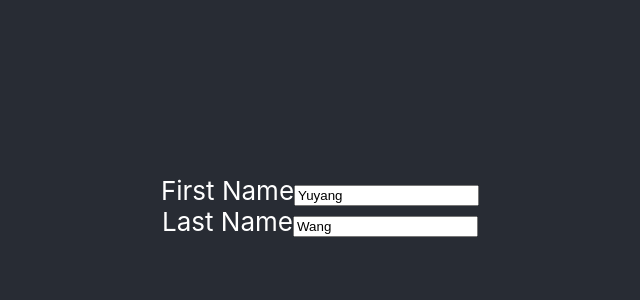
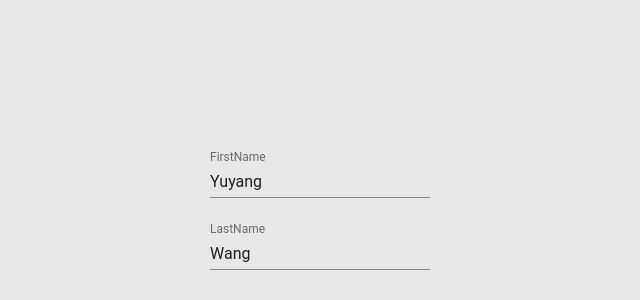
Before and after one commit to punkfans/ReactConfDemo, a React (Create React App) app: page / in a window 1280 px wide. Shown: the part 194-494 px from the top of the page, without its empty margins (320-960 px from the left). Built offline with nearby package versions, Linux system fonts and the light colour scheme.

Commit message:
put the box in middle

```diff
--- a/public/index.html
+++ b/public/index.html
@@ -1,40 +1,14 @@
 <!DOCTYPE html>
-<html lang="en">
+<html lang="en" style="height: 100%">
   <head>
     <meta charset="utf-8">
     <link rel="shortcut icon" href="%PUBLIC_URL%/favicon.ico">
     <meta name="viewport" content="width=device-width, initial-scale=1, shrink-to-fit=no">
     <meta name="theme-color" content="#000000">
-    <!--
-      manifest.json provides metadata used when your web app is added to the
-      homescreen on Android. See https://developers.google.com/web/fundamentals/web-app-manifest/
-    -->
     <link rel="manifest" href="%PUBLIC_URL%/manifest.json">
-    <!--
-      Notice the use of %PUBLIC_URL% in the tags above.
-      It will be replaced with the URL of the `public` folder during the build.
-      Only files inside the `public` folder can be referenced from the HTML.
-
-      Unlike "/favicon.ico" or "favicon.ico", "%PUBLIC_URL%/favicon.ico" will
-      work correctly both with client-side routing and a non-root public URL.
-      Learn how to configure a non-root public URL by running `npm run build`.
-    -->
-    <title>React App</title>
+    <title>React Demo</title>
   </head>
-  <body>
-    <noscript>
-      You need to enable JavaScript to run this app.
-    </noscript>
-    <div id="root"></div>
-    <!--
-      This HTML file is a template.
-      If you open it directly in the browser, you will see an empty page.
-
-      You can add webfonts, meta tags, or analytics to this file.
-      The build step will place the bundled scripts into the <body> tag.
-
-      To begin the development, run `npm start` or `yarn start`.
-      To create a production bundle, use `npm run build` or `yarn build`.
-    -->
+  <body style="height: 100%; background-color: rgb(231, 231, 231);">
+    <div id="root" style="height: 100%"></div>
   </body>
 </html>
--- a/src/App.css
+++ b/src/App.css
@@ -1,21 +1,5 @@
-.App {
-  text-align: center;
-}
-
-.App-logo {
-  animation: App-logo-spin infinite 20s linear;
-  height: 40vmin;
-}
-
-.App-header {
-  background-color: #282c34;
-  min-height: 100vh;
-  display: flex;
-  flex-direction: column;
-  align-items: center;
-  justify-content: center;
-  font-size: calc(10px + 2vmin);
-  color: white;
+.appContainer {
+  height: 100%;
 }
 
 .App-link {
--- a/src/App.js
+++ b/src/App.js
@@ -5,10 +5,8 @@ import Demo from './demo'
 class App extends Component {
   render() {
     return (
-      <div className="App">
-        <header className="App-header">
-          <Demo />
-        </header>
+      <div className="appContainer">
+        <Demo />
       </div>
     );
   }
--- /dev/null
+++ b/src/demo.css
@@ -0,0 +1,7 @@
+.demoContainer {
+    display: flex;
+    flex-direction: column;
+    align-items: center;
+    justify-content: center;
+    height: 100%;
+}
--- a/src/demo.js
+++ b/src/demo.js
@@ -1,4 +1,6 @@
 import React from 'react';
+import { TextField } from '@material-ui/core';
+import './demo.css';
 
 export default class demo extends React.Component {
     constructor(props) {
@@ -26,15 +28,21 @@ export default class demo extends React.Component {
 
     render() {
         return (
-            <div>
-                <div>
-                    First Name
-                    <input value={this.state.firstName} onChange={this.handleFirstNameChange}/>
-                </div>
-                <div>
-                    Last Name
-                    <input value={this.state.lastName} onChange={this.handleLastNameChange}/>
-                </div>
+            <div className="demoContainer">
+                <TextField
+                    id="firstd-name"
+                    label="FirstName"
+                    value={this.state.firstName}
+                    onChange={this.handleFirstNameChange}
+                    margin="normal"
+                />
+                <TextField
+                    id="last-name"
+                    label="LastName"
+                    value={this.state.lastName}
+                    onChange={this.handleLastNameChange}
+                    margin="normal"
+                />
             </div>
         );
     }
```
